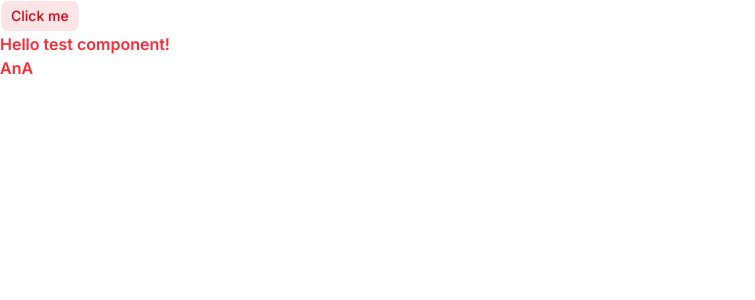
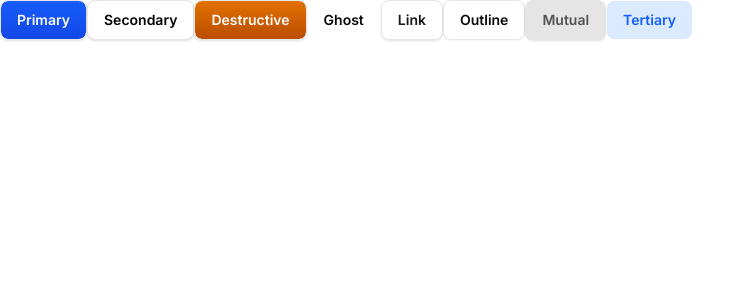
Before and after one commit to cignoBianco/task_manager_front, a Next.js app: page / in a window 1280 px wide. Shown: the top 300 px of the page, without its empty margins (0-755 px from the left). Built offline with nearby package versions, Linux system fonts and the light colour scheme.

Commit message:
add button styles

```diff
--- a/app/page.tsx
+++ b/app/page.tsx
@@ -1,20 +1,21 @@
-import Image from "next/image";
+// import Image from "next/image";
 import { Button } from "@/components/ui/button";
-import { TestComponent } from '@/features/test';
 
 export default function Home() {
   return (
-    <div>
-      <Button
-        variant={"destructive"}
-        size={"sm"}
-      >
-        Click me
+    <div className="">
+      <Button>
+        Primary
       </Button>
-      <TestComponent />
-      <p className="text-red-500 font-semibold">
-        AnA
-      </p>
+      <Button variant={"secondary"}>
+        Secondary
+      </Button>
+      <Button variant={"destructive"}>Destructive</Button>
+      <Button variant={"ghost"}>Ghost</Button>
+      <Button variant={"link"}>Link</Button>
+      <Button variant={"outline"}>Outline</Button>
+      <Button variant={"mutual"}>Mutual</Button>
+      <Button variant={"tertiary"}>Tertiary</Button>
     </div>
   );
 }
--- a/components/ui/button.tsx
+++ b/components/ui/button.tsx
@@ -5,28 +5,30 @@ import { Slot } from "radix-ui"
 import { cn } from "@/lib/utils"
 
 const buttonVariants = cva(
-  "group/button inline-flex shrink-0 items-center justify-center rounded-md border border-transparent bg-clip-padding text-sm font-medium whitespace-nowrap transition-all outline-none select-none focus-visible:border-ring focus-visible:ring-3 focus-visible:ring-ring/50 active:not-aria-[haspopup]:translate-y-px disabled:pointer-events-none disabled:opacity-50 aria-invalid:border-destructive aria-invalid:ring-3 aria-invalid:ring-destructive/20 dark:aria-invalid:border-destructive/50 dark:aria-invalid:ring-destructive/40 [&_svg]:pointer-events-none [&_svg]:shrink-0 [&_svg:not([class*='size-'])]:size-4",
+  "group/button inline-flex shrink-0 items-center justify-center rounded-md border border-transparent bg-clip-padding text-sm font-semibold whitespace-nowrap transition-all outline-none select-none focus-visible:border-ring focus-visible:ring-3 focus-visible:ring-ring/50 active:not-aria-[haspopup]:translate-y-px disabled:pointer-events-none aria-invalid:border-destructive aria-invalid:ring-3 aria-invalid:ring-destructive/20 dark:aria-invalid:border-destructive/50 dark:aria-invalid:ring-destructive/40 [&_svg]:pointer-events-none [&_svg]:shrink-0 [&_svg:not([class*='size-'])]:size-4 disabled:bg-neutral-100 disabled:from-neutral-100 disabled:to-neutral-100 disabled:text-neutral-300 border border-neutral-200 shadow-sm",
   {
     variants: {
       variant: {
-        default: "bg-primary text-primary-foreground hover:bg-primary/80",
+        primary: "bg-gradient-to-b from-blue-600 to-blue-700 text-primary-foreground hover:from-blue-700 hover:to-blue-800",
         outline:
           "border-border bg-background shadow-xs hover:bg-muted hover:text-foreground aria-expanded:bg-muted aria-expanded:text-foreground dark:border-input dark:bg-input/30 dark:hover:bg-input/50",
         secondary:
-          "bg-secondary text-secondary-foreground hover:bg-secondary/80 aria-expanded:bg-secondary aria-expanded:text-secondary-foreground",
+          "bg-white text-black hover:bg-neutral-100",
         ghost:
-          "hover:bg-muted hover:text-foreground aria-expanded:bg-muted aria-expanded:text-foreground dark:hover:bg-muted/50",
+          "border-transparent shadow-none hover:bg-accent hover:text-accent-foreground",
         destructive:
-          "bg-destructive/10 text-destructive hover:bg-destructive/20 focus-visible:border-destructive/40 focus-visible:ring-destructive/20 dark:bg-destructive/20 dark:hover:bg-destructive/30 dark:focus-visible:ring-destructive/40",
+          "bg-gradient-to-b from-amber-600 to-amber-700 text-primary-foreground hover:from-amber-700 hover:to-amber-700",
         link: "text-primary underline-offset-4 hover:underline",
+        mutual: "bg-neutral-200 text-neutral-600 hover:bg-neutral-200/80",
+        tertiary: "bg-blue-100 text-blue-600 border-transparent hover:bg-blue-200 shadow-none"
       },
       size: {
         default:
-          "h-9 gap-1.5 px-2.5 in-data-[slot=button-group]:rounded-md has-data-[icon=inline-end]:pr-2 has-data-[icon=inline-start]:pl-2",
-        xs: "h-6 gap-1 rounded-[min(var(--radius-md),8px)] px-2 text-xs in-data-[slot=button-group]:rounded-md has-data-[icon=inline-end]:pr-1.5 has-data-[icon=inline-start]:pl-1.5 [&_svg:not([class*='size-'])]:size-3",
-        sm: "h-8 gap-1 rounded-[min(var(--radius-md),10px)] px-2.5 in-data-[slot=button-group]:rounded-md has-data-[icon=inline-end]:pr-1.5 has-data-[icon=inline-start]:pl-1.5",
-        lg: "h-10 gap-1.5 px-2.5 has-data-[icon=inline-end]:pr-2 has-data-[icon=inline-start]:pl-2",
-        icon: "size-9",
+          "h-10 gap-1.5 px-4 py-2 in-data-[slot=button-group]:rounded-md has-data-[icon=inline-end]:pr-2 has-data-[icon=inline-start]:pl-2",
+        xs: "h-7 gap-1 rounded-[min(var(--radius-md),8px)] px-2 text-xs in-data-[slot=button-group]:rounded-md has-data-[icon=inline-end]:pr-1.5 has-data-[icon=inline-start]:pl-1.5 [&_svg:not([class*='size-'])]:size-3",
+        sm: "h-8 gap-1 rounded-[min(var(--radius-md),10px)] px-3 in-data-[slot=button-group]:rounded-md has-data-[icon=inline-end]:pr-1.5 has-data-[icon=inline-start]:pl-1.5",
+        lg: "h-12 gap-1.5 px-2.5 has-data-[icon=inline-end]:pr-2 has-data-[icon=inline-start]:pl-2",
+        icon: "size-8",
         "icon-xs":
           "size-6 rounded-[min(var(--radius-md),8px)] in-data-[slot=button-group]:rounded-md [&_svg:not([class*='size-'])]:size-3",
         "icon-sm":
@@ -35,7 +37,7 @@ const buttonVariants = cva(
       },
     },
     defaultVariants: {
-      variant: "default",
+      variant: "primary",
       size: "default",
     },
   }
@@ -43,7 +45,7 @@ const buttonVariants = cva(
 
 function Button({
   className,
-  variant = "default",
+  variant = "primary",
   size = "default",
   asChild = false,
   ...props
```
